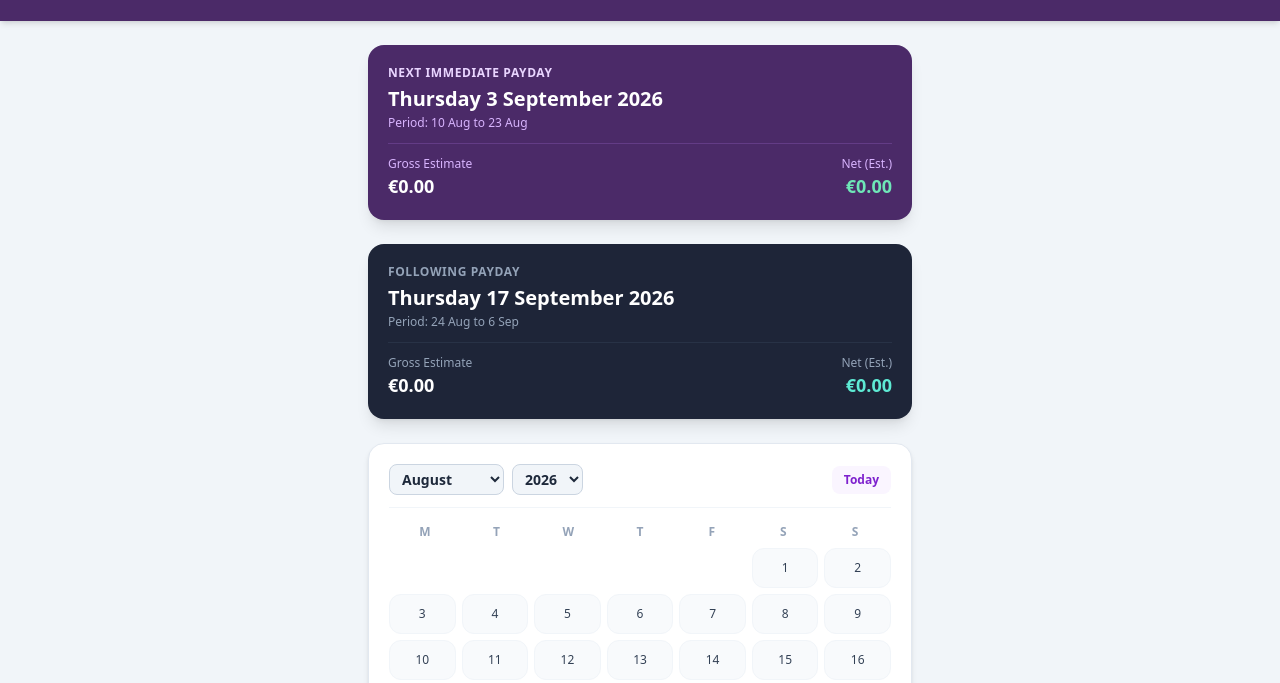
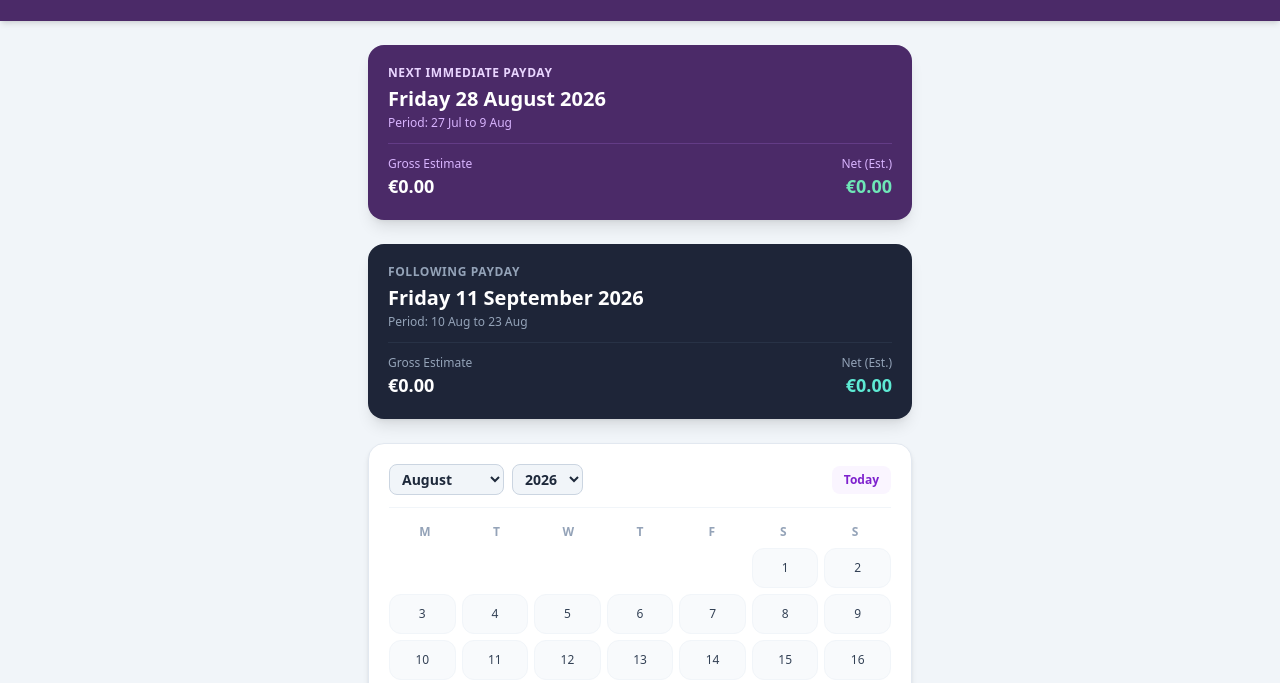
Before and after one commit to asuquobasseyduke-dotcom/Care-Pay, a plain HTML site: page index.html in a window 1280 px wide. Shown: the part 79-762 px from the top of the page. Drawn offline with nearby package versions, Linux system fonts and the light colour scheme.

Commit message:
Update index.html

```diff
--- a/index.html
+++ b/index.html
@@ -107,7 +107,6 @@
     let currentDisplayYear = today.getFullYear();
     let selectedDateStr = null;
 
-    // Shift Pay Rates (Updated to match exact hourly rates)
     const SHIFT_RATES = {
       'DS': 216.00, // Standard 12hr Day Shift (€18/hr)
       'WN': 230.00, // Night Shift
@@ -116,24 +115,25 @@
     };
 
     const SUNDAY_DAY_RATE = 324.00; // Sunday Premium Rate (12hrs x €27/hr)
-
-    // Accurate Net Pay Ratio (74.2% take-home after 25.8% tax/pension)
-    const NET_PAY_RATIO = 0.742;
+    const NET_PAY_RATIO = 0.742; // Net Take-Home (74.2%)
 
     const STORAGE_KEY = 'orchard_roster_data';
     let loggedShifts = JSON.parse(localStorage.getItem(STORAGE_KEY)) || {};
 
-    // Dynamic Pay Period Rollover Engine
+    // Fixed Orchard Pay Period Anchor
     function getPayPeriods() {
-      const anchorPeriodStart = new Date(2025, 11, 29); // 29 Dec 2025
-      const anchorPayday = new Date(2026, 0, 22);       // 22 Jan 2026
+      // Known exact anchor: Payday 14 August 2026 -> Period: 13 July to 26 July 2026
+      const anchorPeriodStart = new Date(2026, 6, 13); // 13 July 2026
+      const anchorPayday = new Date(2026, 7, 14);       // 14 August 2026
 
       const msPerDay = 24 * 60 * 60 * 1000;
       const todayZero = new Date(today.getFullYear(), today.getMonth(), today.getDate());
 
+      // Find how many 14-day cycles have elapsed since the anchor payday
       const daysDiff = Math.floor((todayZero - anchorPayday) / msPerDay);
       let cyclesPassed = Math.floor(daysDiff / 14);
 
+      // Roll forward as soon as payday passes
       if (daysDiff >= 0) {
         cyclesPassed += 1;
       }
```
